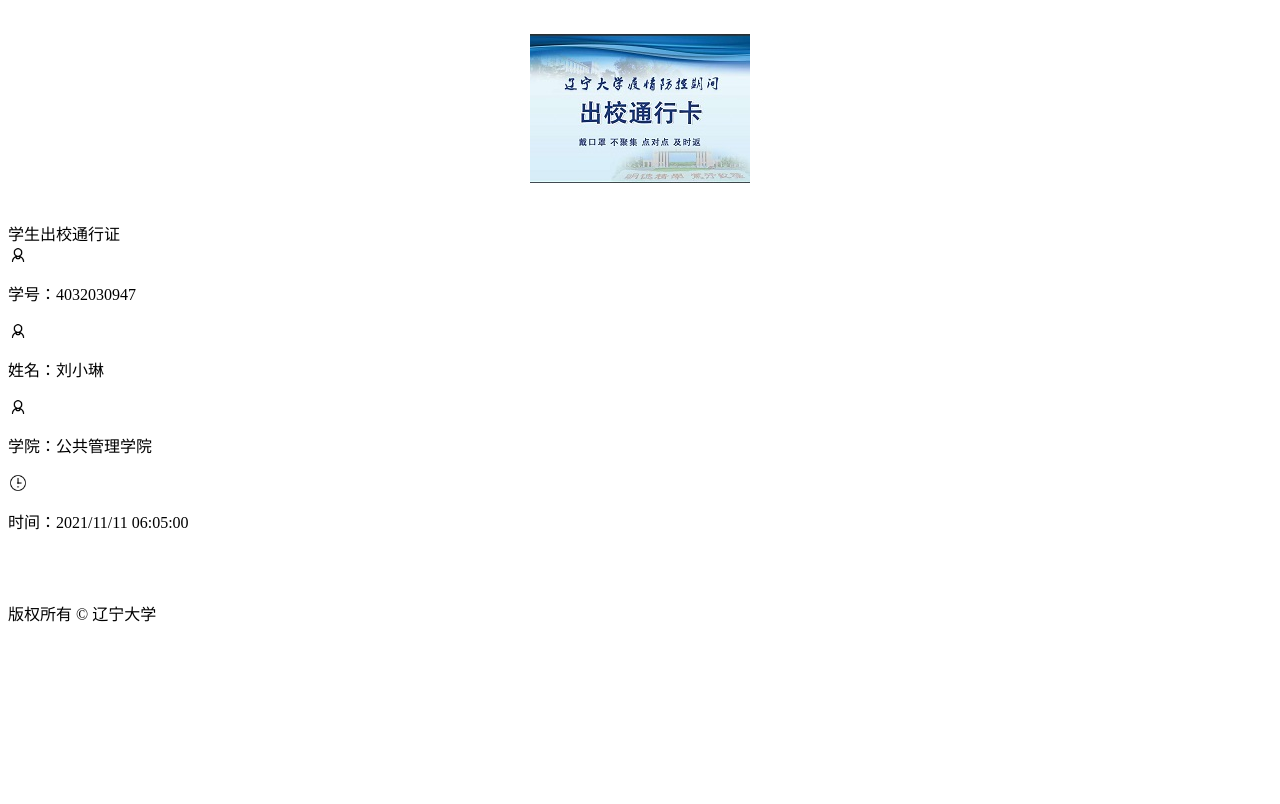
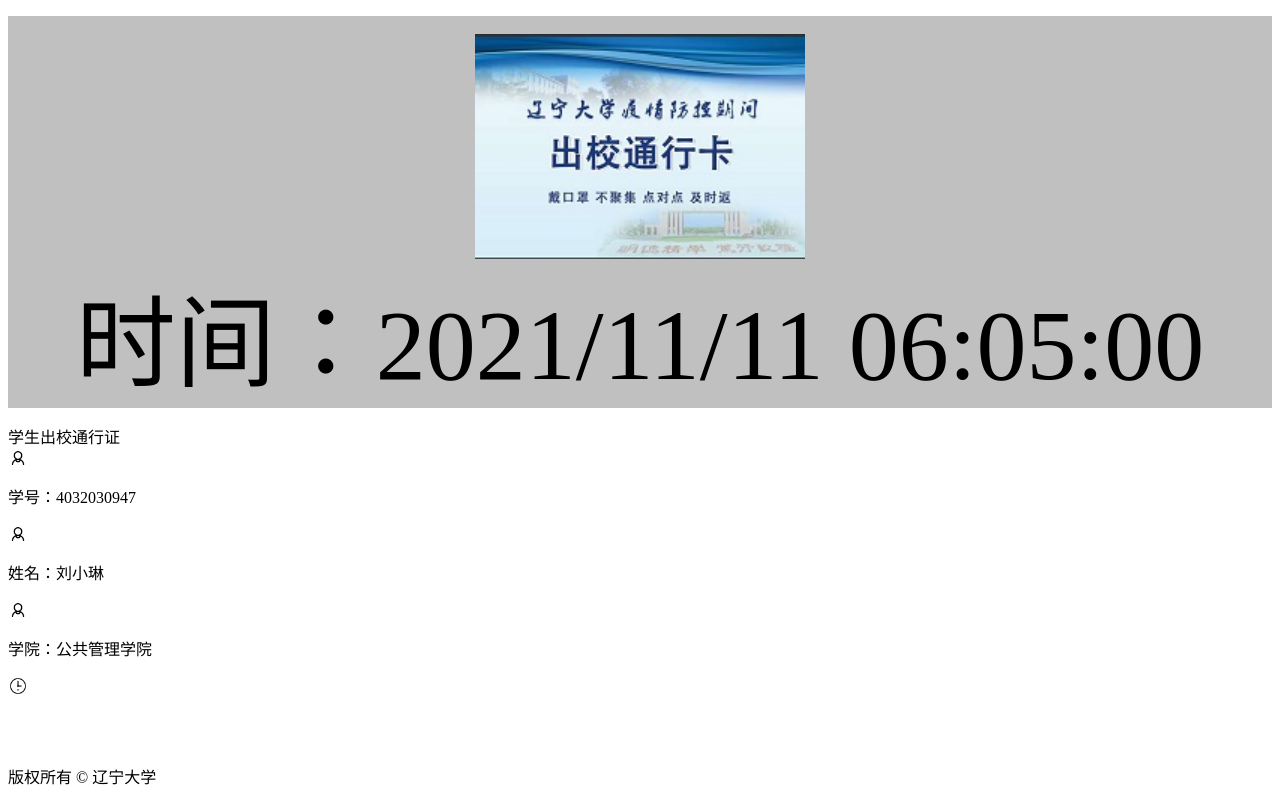
Before and after one commit to LiHaoloveLiuxiaolin1/LNU, a plain HTML site: page index.html in a window 1280 px wide. Drawn offline with Linux system fonts and the light colour scheme.

Commit message:
Update index.html

```diff
--- a/index.html
+++ b/index.html
@@ -1,3 +1,4 @@
+
 <!DOCTYPE html>
 <html>
 <head>
@@ -8,13 +9,15 @@
     <meta name="viewport" content="width=device-width,initial-scale=1,user-scalable=0,viewport-fit=cover">
     <title>出校通行证(2分钟内有效)</title>
     <link rel="stylesheet" href="css/weui.min.css">
-    <script type="text/javascript" src="js/weui.min.js" charset="UTF-8"></script>
+    <script type="text/javascript" src="js/weui.min.js?v=20211111133053" charset="UTF-8"></script>
     <script type="text/javascript" src="js/showtime.js" charset="UTF-8"></script>
 </head>
-<body ontouchstart>
 <body ontouchstart onload="getTime()">
 <div id="bodyDiv">
-	<p style="text-align:center;" id="imgBg"><br/><img src="images/pass.png" alt=""><br/><br/></p>
+	<p  style="text-align:center;background:silver;"><br>
+		<img src="images/pass.png" width="330px" height="225px" alt=""><br>
+		<font style="font-size:100px" id="showtime"></font>
+	</p>
 	<div class="weui-cells__title">学生出校通行证</div>
 	<div class="weui-cells">
 		<div class="weui-cell  weui-cell_example">
@@ -38,7 +41,7 @@
 		<div class="weui-cell  weui-cell_example">
 			<div class="weui-cell__hd"><img src="images/time.png" alt="" style="width: 20px; margin-right: 16px; display: block;"></div>
 			<div class="weui-cell__bd">
-				<p id="showtime"></p>
+				<p id="showday"></p>
 			</div>
 		</div>
 
@@ -49,6 +52,6 @@
 	<p>版权所有 &copy; 辽宁大学</p>
 	</div>
 </div>
-<script type="text/javascript" src="js/getpass.js"></script>
+<script type="text/javascript" src="js/getpass.js?v=20211111133053"></script>
 </body>
 </html>
```
